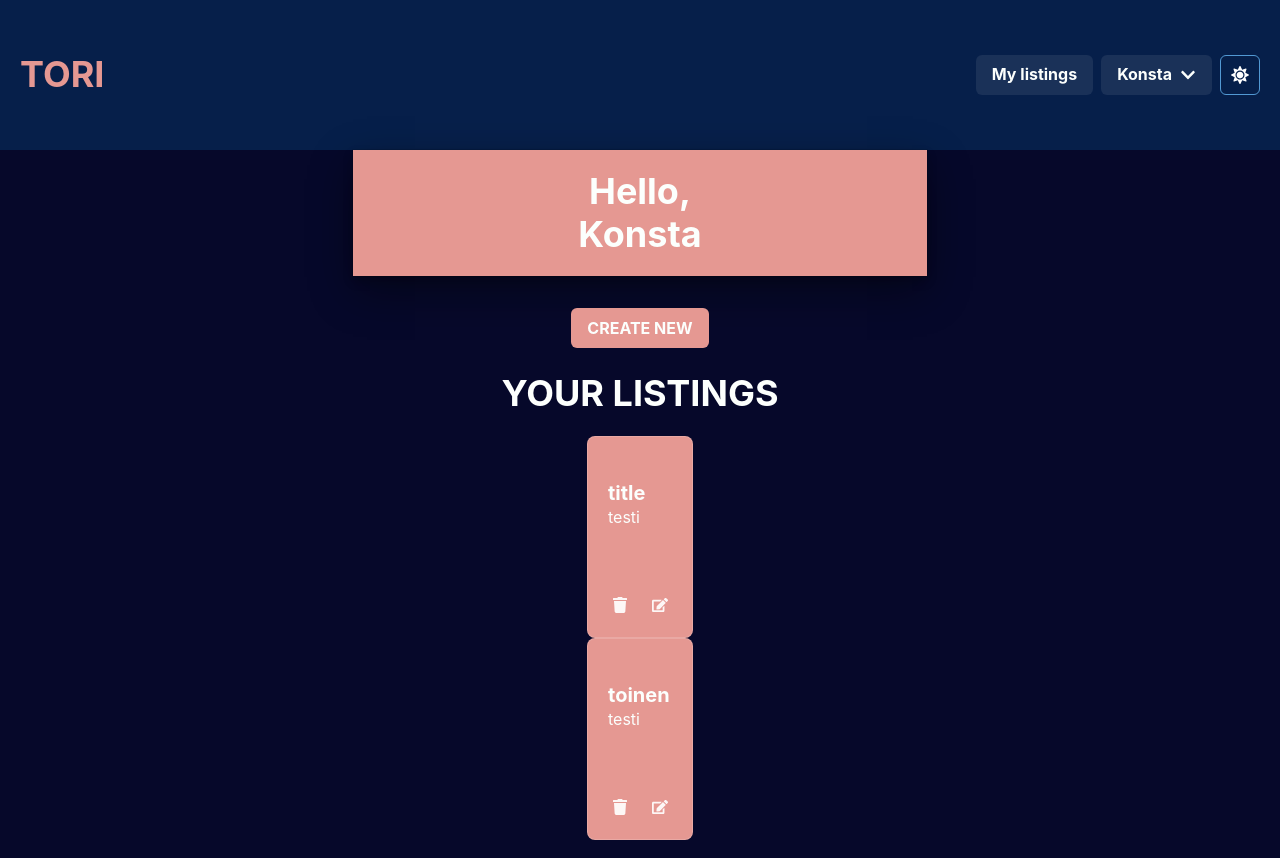
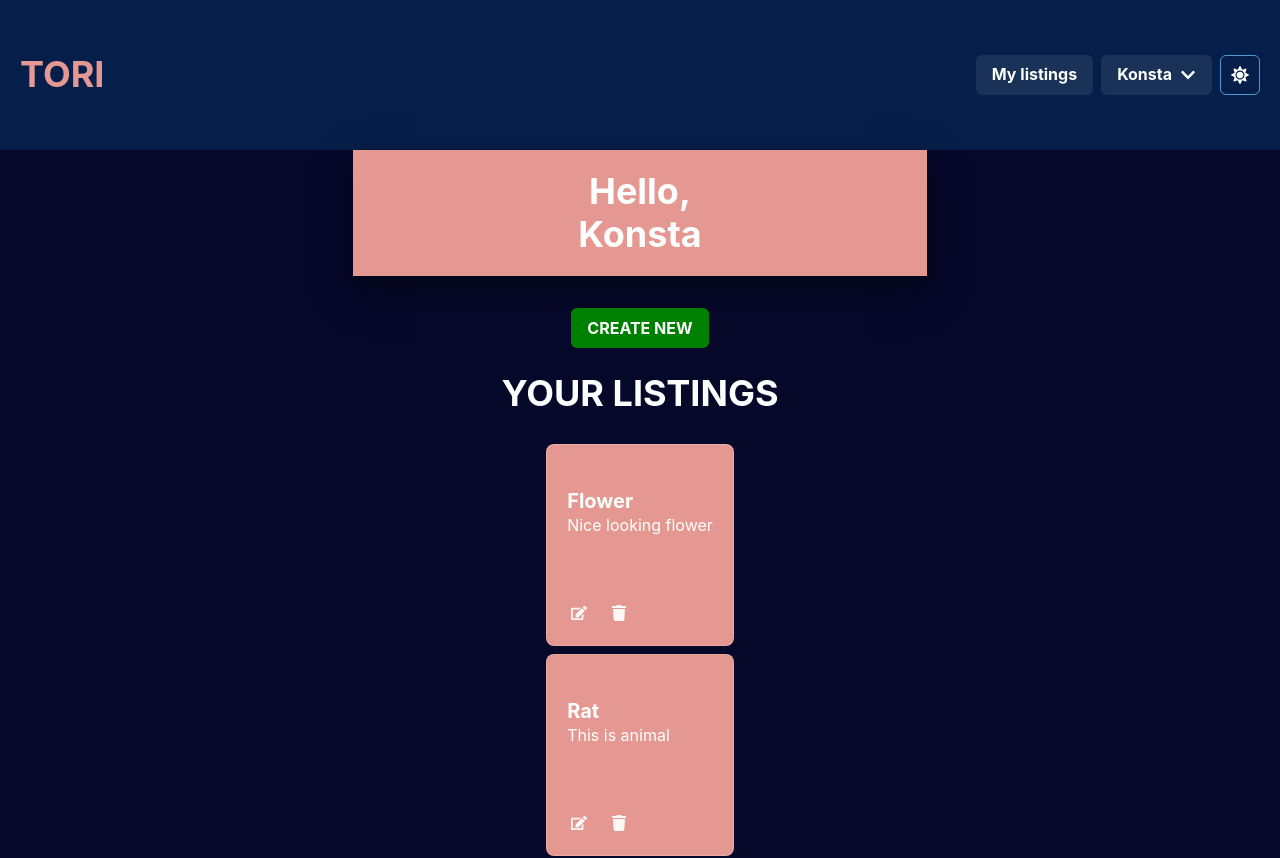
Before and after one commit to laurilako/itori, a React (Create React App) app: page /listings in a window 1280 px wide. Shown: the top 858 px of the page. Built offline with nearby package versions, Linux system fonts and the light colour scheme.

Commit message:
prepare front-end mylisting site to map listings

```diff
--- a/src/components/ListingCard.js
+++ b/src/components/ListingCard.js
@@ -1,10 +1,16 @@
 import React from 'react'
-import { Flex, Box, Heading, Text, IconButton
+import { Flex, Box, Heading, Text, IconButton, Button
 } from '@chakra-ui/react'
 import { FaTrash, FaEdit } from 'react-icons/fa'
 
 // Listing card
 function ListingCard(props) {
+
+    const deleteHandler = (id) => {
+        if(window.confirm(`Delete listing id: ${id}?`)){
+        }
+    };
+
     return(
         <Box bg='#E59892' borderWidth="1px" borderRadius="lg" overflow="hidden">
             <Box m="5" as="a" href="/listing/:id">
@@ -12,8 +18,8 @@ function ListingCard(props) {
                 <Text m="5" mt="0">{props.content}</Text>
             </Box>
             <Flex p='3'>
-                <IconButton variant='ghost' icon={<FaTrash />}></IconButton>
-                <IconButton variant='ghost' icon={<FaEdit />}></IconButton>
+                <IconButton href={`/listing/${props.id}`} variant='ghost' icon={<FaEdit />}></IconButton>
+                <IconButton as='button' onClick={()=>deleteHandler(props.id)} variant='ghost' icon={<FaTrash />}></IconButton>
             </Flex>
         </Box>
     )
--- a/src/components/Pages/Home.js
+++ b/src/components/Pages/Home.js
@@ -3,10 +3,12 @@ import {
     Flex,
     Heading,
     Input,
-    InputGroup
+    InputGroup,
+    InputLeftElement,
+    Box
 } from '@chakra-ui/react'
 import Header from '../Header'
-
+import { FaSearch } from 'react-icons/fa'
 
 function Home() {
     return(
@@ -18,11 +20,12 @@ function Home() {
                 </Heading>
                 <Flex>
                     <InputGroup>
-                        {/* <InputLeftElement
+                        <Input bg='white' mt='5' variant='filled' color="black.500" placeholder='Search for listings...' />
+                        <InputLeftElement
+                        mt='5'
                         pointerEvents='none'
-                        children={<PhoneIcon color='gray.300' />}
-                        /> */}
-                        <Input mt='5' bg='white' type='text' placeholder='Search for listings...' />
+                        children={<FaSearch color='black' />}
+                        />
                     </InputGroup>
                 </Flex>
             </Flex>
--- a/src/components/Pages/Mylistings.js
+++ b/src/components/Pages/Mylistings.js
@@ -11,6 +11,7 @@ import {
 } from '@chakra-ui/react'
 import ListingCard from '../ListingCard'
 import { HashLink } from 'react-router-hash-link'
+import listings from '../../data/listings'
 
 function Mylistings(props){
     return(
@@ -20,7 +21,7 @@ function Mylistings(props){
             <Flex p='2' align='center' justify='center' flexDir={'column'}>
                 <Flex p='6' >
                     <HashLink smooth to='/new'>
-                        <Button variant={'solid'} bg='#E59892'>CREATE NEW</Button>
+                        <Button variant={'solid'} bg='green'>CREATE NEW</Button>
                     </HashLink>
 
                 </Flex>
@@ -29,14 +30,12 @@ function Mylistings(props){
                     YOUR LISTINGS
                 </Heading>
                 <Grid mt='5' direction={'column'}>
-                    <GridItem>
-                        <ListingCard title='title' content='testi'>
-                        </ListingCard>
-                    </GridItem>
-                    <GridItem>
-                        <ListingCard title='toinen' content='testi'>
-                        </ListingCard>
-                    </GridItem>
+                    {listings.map((listing) => (
+                        <GridItem mt='2' key={listing._id}>
+                            <ListingCard id={listing._id} title={listing.title} content={listing.content}>
+                            </ListingCard>
+                        </GridItem>
+                    ))}
                 </Grid>
             </Flex>
         </>
```
